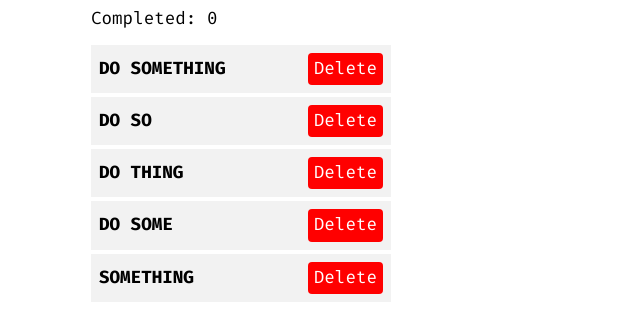
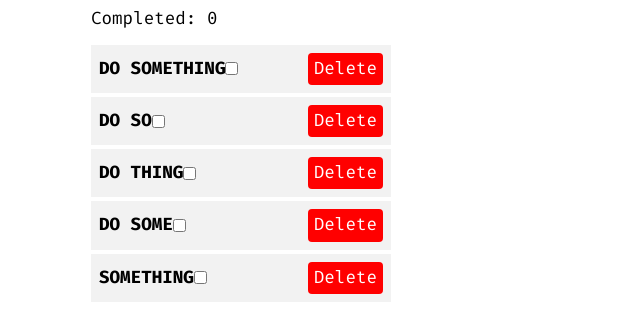
Before and after one commit to Inpulsgor/react-playground, a React (Create React App) app: page / in a window 1280 px wide. Shown: the part 571-905 px from the top of the page, without its empty margins (0-640 px from the left). Built offline with nearby package versions, Linux system fonts and the light colour scheme.

Commit message:
completed todo

```diff
--- a/src/components/Todo/index.tsx
+++ b/src/components/Todo/index.tsx
@@ -17,6 +17,21 @@ class Todo extends Component<IProps, IState> {
 
   handleSubmitForm = data => console.log(data);
 
+  toggleComplete = todoID => {
+    this.setState(prevState => ({
+      todos: prevState.todos.map(todo => {
+        if (todo.id === todoID) {
+          return {
+            ...todo,
+            completed: !todo.completed,
+          };
+        }
+
+        return todo;
+      }),
+    }));
+  };
+
   render() {
     const { todos } = this.state;
     const completedTodos = todos.filter(todo => todo.completed);
@@ -31,7 +46,11 @@ class Todo extends Component<IProps, IState> {
         </span>
 
         {todos.length > 0 && (
-          <TodoList todos={todos} onDeleteTodo={this.handleDelete} />
+          <TodoList
+            todos={todos}
+            onDeleteTodo={this.handleDelete}
+            onToggleComplete={this.toggleComplete}
+          />
         )}
       </div>
     );
--- a/src/components/TodoItem/index.tsx
+++ b/src/components/TodoItem/index.tsx
@@ -2,12 +2,21 @@ import React, { FC } from 'react';
 import { IProps } from './interface';
 import styles from './styles.module.scss';
 
-const TodoItem: FC<IProps> = ({ todo: { id, text }, onDeleteTodo }) => {
+const TodoItem: FC<IProps> = ({
+  todo: { id, text, completed },
+  onDeleteTodo,
+  onToggleComplete,
+}) => {
   const handleDelete = () => onDeleteTodo(id);
 
   return (
     <li className={styles.item}>
       <p className={styles.text}>{text}</p>
+      <input
+        type="checkbox"
+        checked={completed}
+        onChange={() => onToggleComplete(id)}
+      />
       <button className={styles.btn} onClick={handleDelete}>
         Delete
       </button>
--- a/src/components/TodoItem/interface.ts
+++ b/src/components/TodoItem/interface.ts
@@ -7,4 +7,5 @@ type Todo = {
 export interface IProps {
   todo: Todo;
   onDeleteTodo: (id: string) => void;
+  onToggleComplete: (id: string) => void;
 }
--- a/src/components/TodoList/index.tsx
+++ b/src/components/TodoList/index.tsx
@@ -3,12 +3,17 @@ import { TodoItem } from '../';
 import { IProps } from './interface';
 import styles from './styles.module.scss';
 
-const TodoList: FC<IProps> = ({ todos, onDeleteTodo }) => {
+const TodoList: FC<IProps> = ({ todos, onDeleteTodo, onToggleComplete }) => {
   return (
     <ul className={styles.list}>
       {todos &&
         todos.map(todo => (
-          <TodoItem key={todo.id} todo={todo} onDeleteTodo={onDeleteTodo} />
+          <TodoItem
+            key={todo.id}
+            todo={todo}
+            onDeleteTodo={onDeleteTodo}
+            onToggleComplete={onToggleComplete}
+          />
         ))}
     </ul>
   );
--- a/src/components/TodoList/interface.ts
+++ b/src/components/TodoList/interface.ts
@@ -7,4 +7,5 @@ type Todo = {
 export interface IProps {
   todos: Array<Todo>;
   onDeleteTodo: (id: string) => void;
+  onToggleComplete: (id: string) => void;
 }
```
